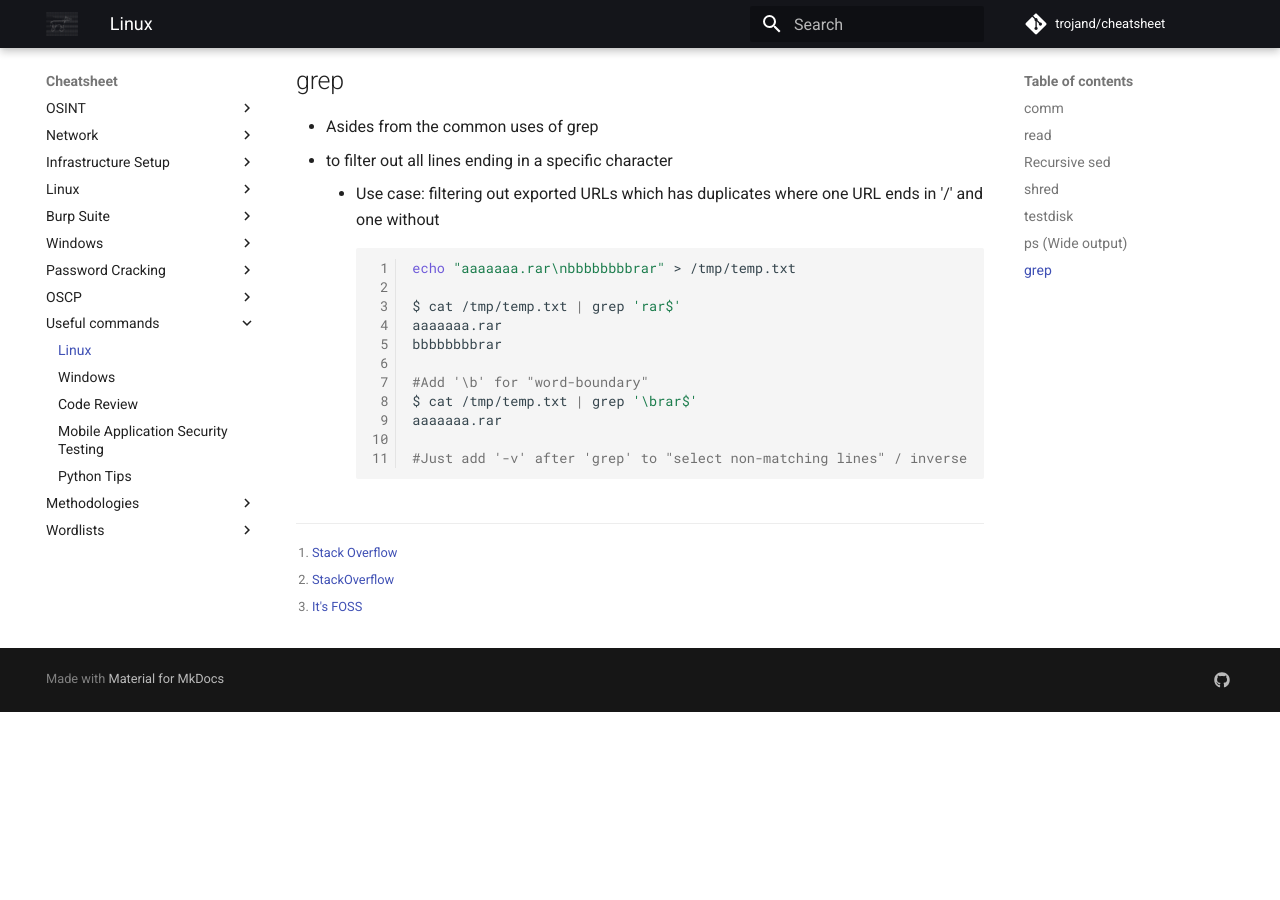
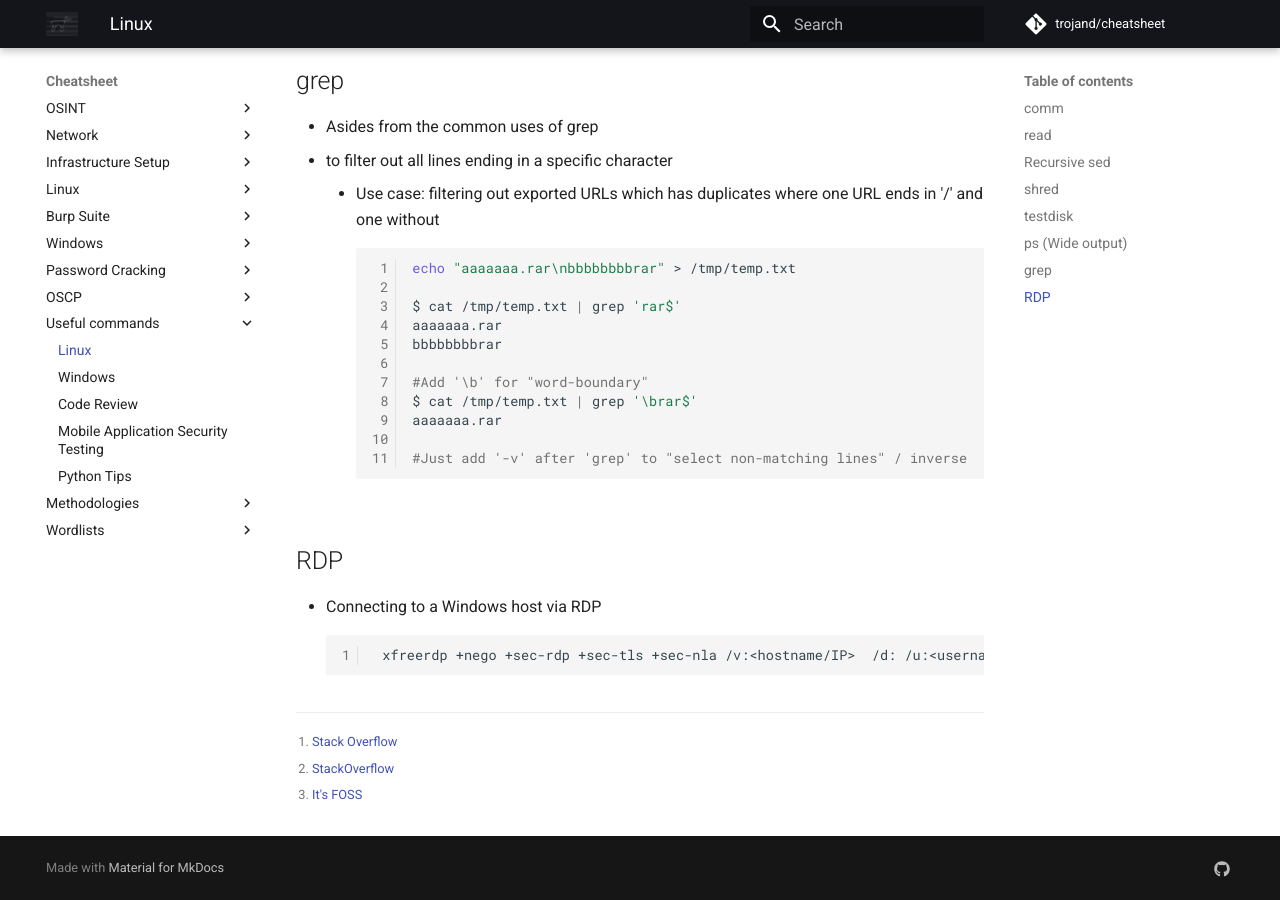
Before and after one commit to trojand/cheatsheet, an MkDocs documentation site: the page built from docs/Useful_Commands/Linux.md, in a window 1280 px wide and 900 px high, scrolled down 1488 px. Built offline with MkDocs 1.6.1 and Material for MkDocs 9.7.7, drawn with Linux system fonts in a browser that asks for light colours; comment, search, counter and statistics services are not loaded; before the commit the page ends 2200 px from its top, so only the background shows below that.

Commit message:
Update Linux.md

````diff
--- a/docs/Useful_Commands/Linux.md
+++ b/docs/Useful_Commands/Linux.md
@@ -62,6 +62,13 @@ aaaaaaa.rar
 
 #Just add '-v' after 'grep' to "select non-matching lines" / inverse
 ```
+
+## RDP
+* Connecting to a Windows host via RDP
+```
+ xfreerdp +nego +sec-rdp +sec-tls +sec-nla /v:<hostname/IP>  /d: /u:<username> /p:<password> /size:90%
+```
+
 [^1]: [Stack Overflow](https://stackoverflow.com/questions/3724786/how-to-diff-two-file-lists-and-ignoring-place-in-list)
 [^2]: [StackOverflow](https://stackoverflow.com/questions/1583219/how-to-do-a-recursive-find-replace-of-a-string-with-awk-or-sed)
 [^3]: [It's FOSS](https://itsfoss.com/recover-deleted-files-linux/)
````
